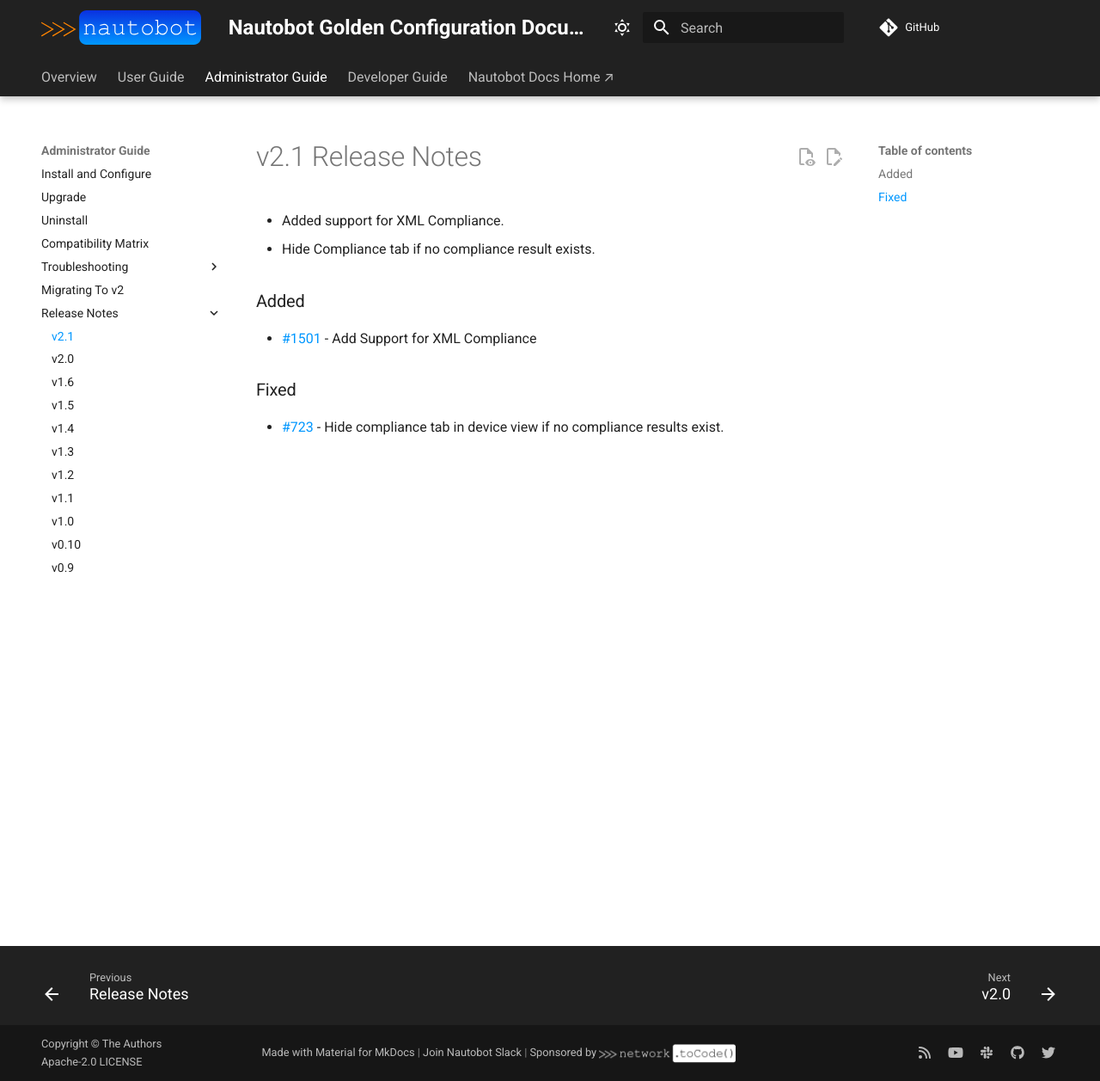
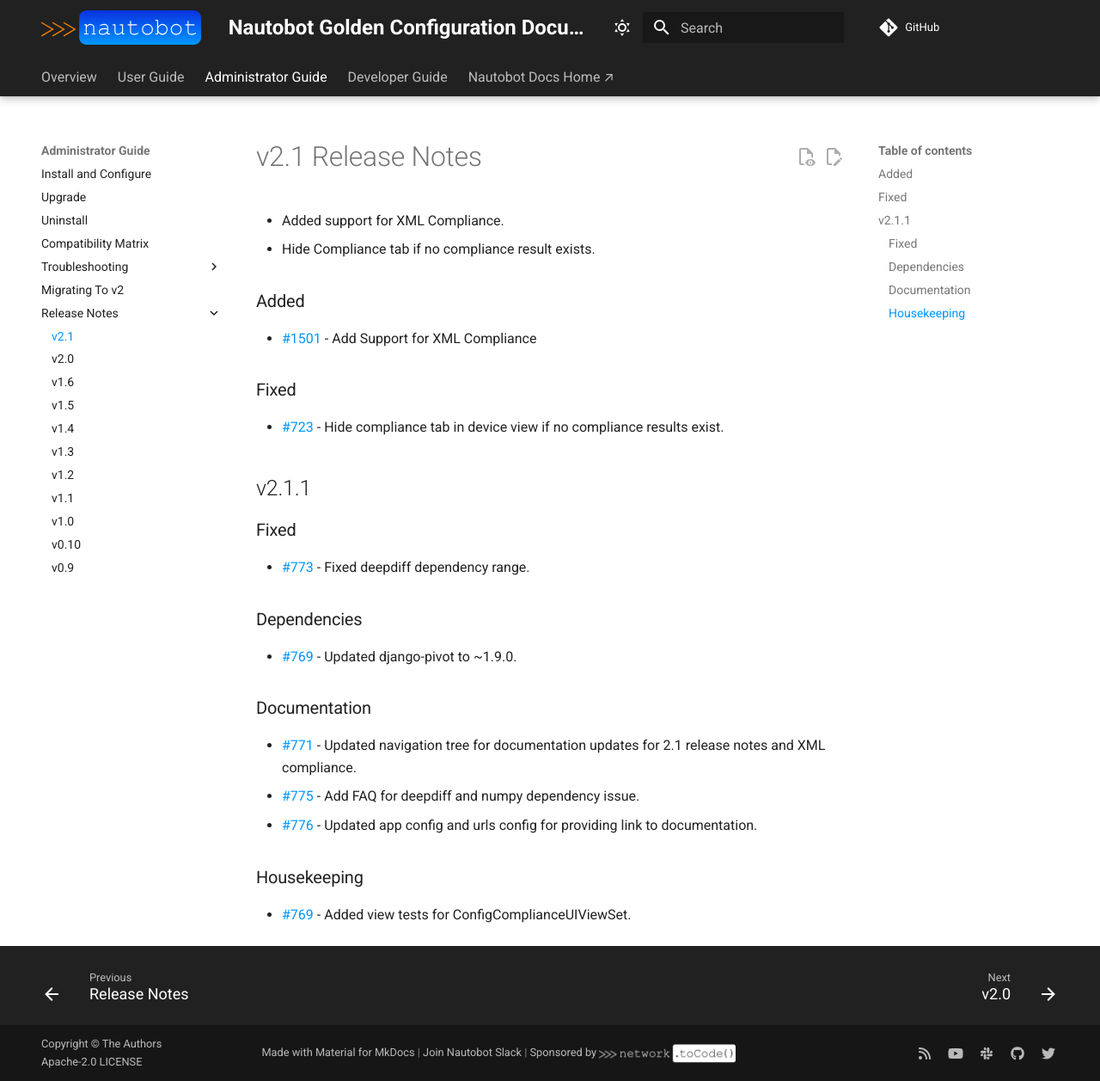
Before and after one commit to nautobot/nautobot-app-golden-config, an MkDocs documentation site: the page built from docs/admin/release_notes/version_2.1.md, in a window 1280 px wide and 1257 px high. Shown: the whole window at 86% size. Built offline with MkDocs 1.6.1 and Material for MkDocs 9.7.7, drawn with Linux system fonts in a browser that asks for light colours; comment, search, counter and statistics services are not loaded.

Commit message:
Prep 2.1.1

```diff
--- a/docs/admin/release_notes/version_2.1.md
+++ b/docs/admin/release_notes/version_2.1.md
@@ -12,3 +12,24 @@
 ### Fixed
 
 - [#723](https://github.com/nautobot/nautobot-app-golden-config/issues/723) - Hide compliance tab in device view if no compliance results exist.
+
+
+## v2.1.1
+
+### Fixed
+
+- [#773](https://github.com/nautobot/nautobot-app-golden-config/issues/773) - Fixed deepdiff dependency range.
+
+### Dependencies
+
+- [#769](https://github.com/nautobot/nautobot-app-golden-config/issues/769) - Updated django-pivot to ~1.9.0.
+
+### Documentation
+
+- [#771](https://github.com/nautobot/nautobot-app-golden-config/issues/771) - Updated navigation tree for documentation updates for 2.1 release notes and XML compliance.
+- [#775](https://github.com/nautobot/nautobot-app-golden-config/issues/775) - Add FAQ for deepdiff and numpy dependency issue.
+- [#776](https://github.com/nautobot/nautobot-app-golden-config/issues/776) - Updated app config and urls config for providing link to documentation.
+
+### Housekeeping
+
+- [#769](https://github.com/nautobot/nautobot-app-golden-config/issues/769) - Added view tests for ConfigComplianceUIViewSet.
--- a/pyproject.toml
+++ b/pyproject.toml
@@ -1,6 +1,6 @@
 [tool.poetry]
 name = "nautobot-golden-config"
-version = "2.1.0"
+version = "2.1.1"
 description = "An app for configuration on nautobot"
 authors = ["Network to Code, LLC <opensource@networktocode.com>"]
 license = "Apache-2.0"
```
Also changed, not shown: 7 other files.
